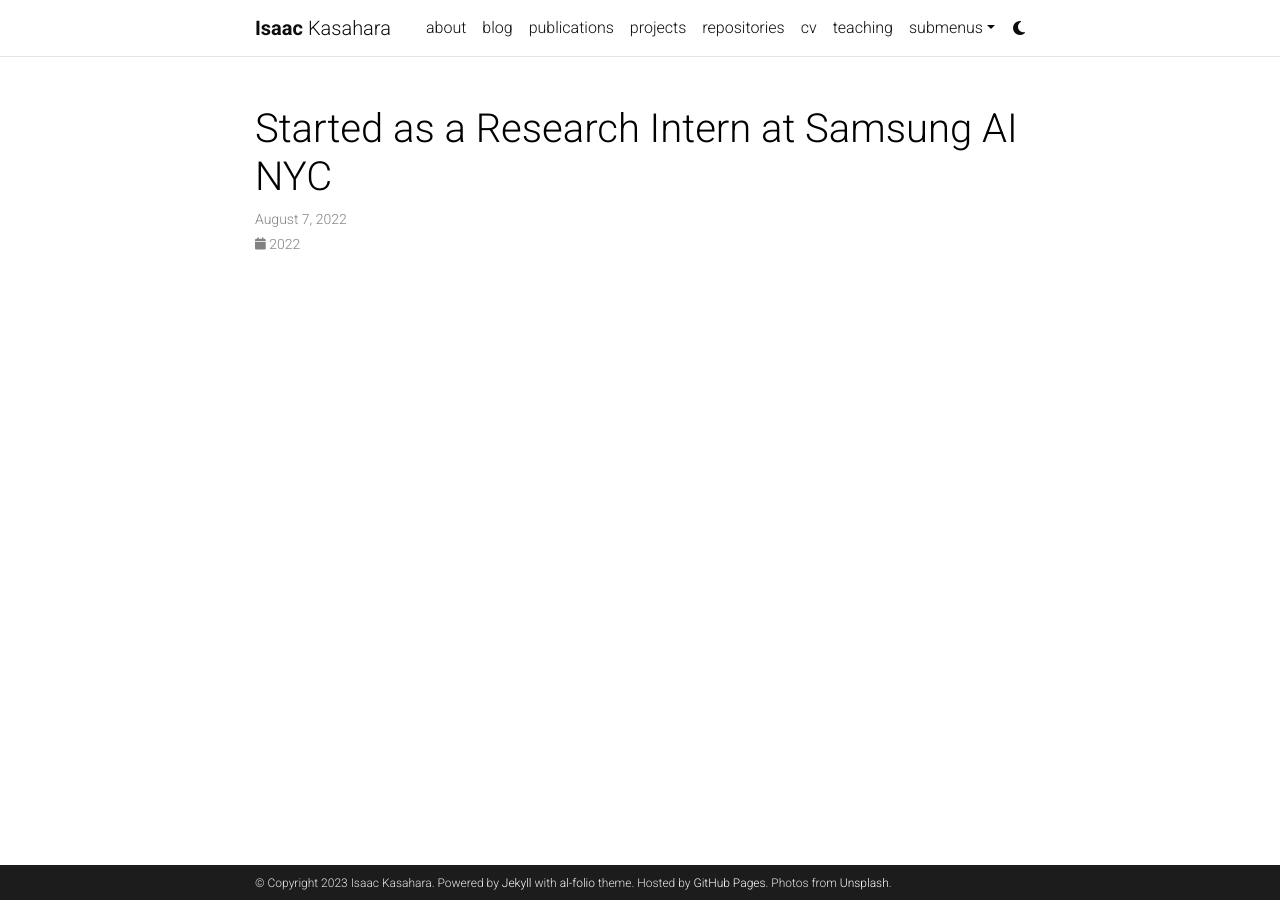
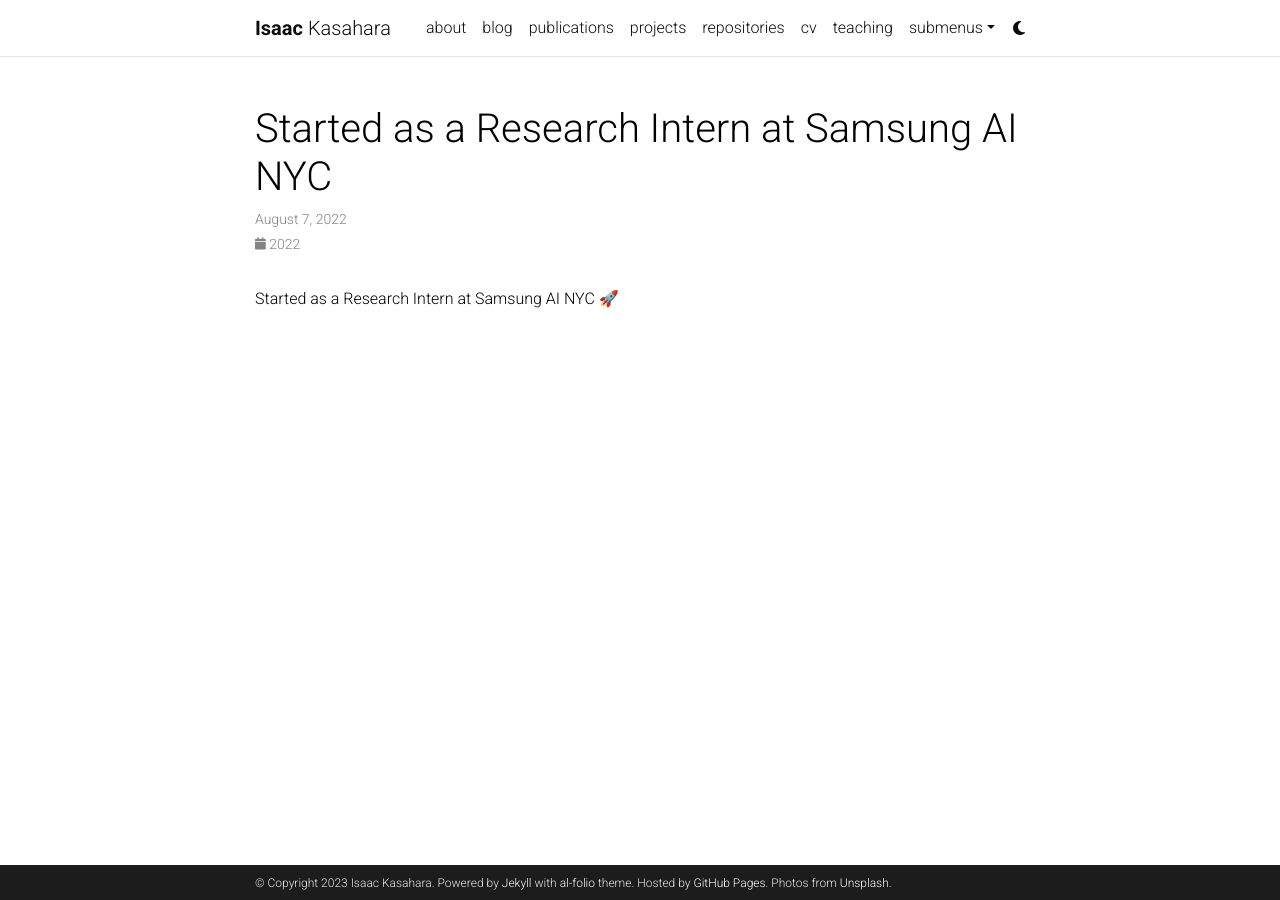
Before and after one commit to Kasai2020/Kasai2020.github.io, a Jekyll site: the page built from _news/announcement_2.md, in a window 1280 px wide. Built offline with Jekyll 4.4.1, drawn with Linux system fonts in a browser that asks for light colours; emoji names are drawn with the system emoji font; comment, search, counter and statistics services are not loaded; a style sheet for code colours, icons or effects is not loaded.

Commit message:
Update announcement_2.md

```diff
--- a/_news/announcement_2.md
+++ b/_news/announcement_2.md
@@ -5,3 +5,5 @@ date: 2022-08-07 16:11:00-0400
 inline: True
 related_posts: false
 ---
+
+Started as a Research Intern at Samsung AI NYC :rocket:
```
